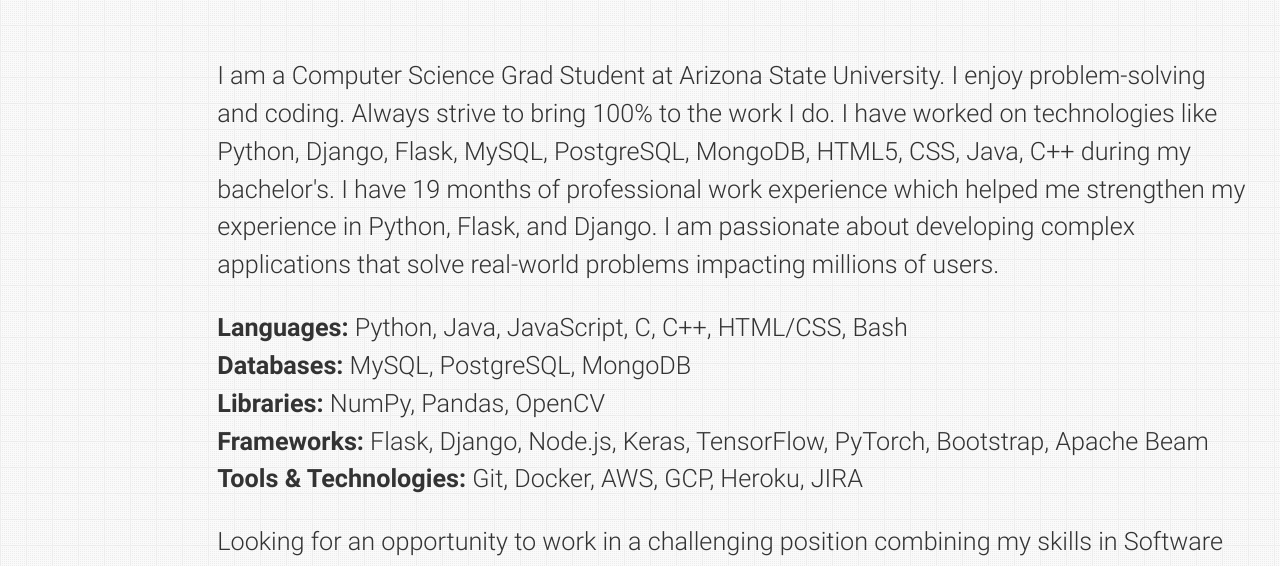
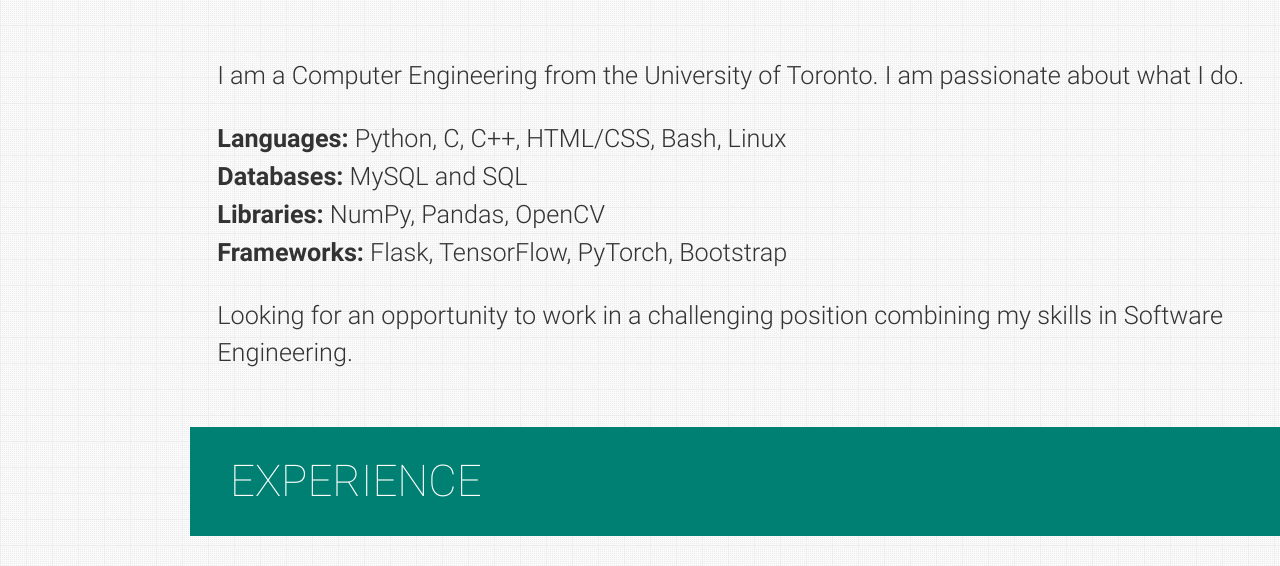
Before and after one commit to CesarAugusto00/CesarAugusto00.github.io, a plain HTML site: page index.html in a window 1280 px wide. Shown: the part 911-1477 px from the top of the page. Drawn offline with nearby package versions, Linux system fonts and the light colour scheme.

Commit message:
Checking changes

```diff
--- a/index.html
+++ b/index.html
@@ -85,7 +85,8 @@
       <li class="logo">
         <a id="logo-container" aria-label="Navigate to the beginning of the page" href="#intro"
           class="brand-logo grey-blue-text">
-          <img src="/assets/img/passport-new2.jpg" class="circle img-responsive profile-pic" alt="avatar">
+          <img src="/assets/img/passport-new2.jpg"  alt="avatar">
+          <!-- I took this from images class="circle img-responsive profile-pic" -->
         </a>
       </li>
 
@@ -260,19 +261,14 @@
           </h2>
         </blockquote> -->
         <p>
-          I am a Computer Science Grad Student at Arizona State University. I enjoy problem-solving and coding. Always strive to bring 100% to the work I do.
-
-          I have worked on technologies like Python, Django, Flask, MySQL, PostgreSQL, MongoDB, HTML5, CSS, Java, C++ during my bachelor's. I have 19 months of professional work experience which helped me strengthen my experience in Python, Flask, and Django.
-
-          I am passionate about developing complex applications that solve real-world problems impacting millions of users.
+          I am a Computer Engineering from the University of Toronto. I am passionate about what I do.
         </p>
         <p>
           <ul>
-            <li><b>Languages:</b> Python, Java, JavaScript, C, C++, HTML/CSS, Bash</li>
-            <li><b>Databases:</b> MySQL, PostgreSQL, MongoDB</li>
+            <li><b>Languages:</b> Python, C, C++, HTML/CSS, Bash, Linux </li>
+            <li><b>Databases:</b> MySQL and SQL</li>
             <li><b>Libraries:</b> NumPy, Pandas, OpenCV</li>
-            <li><b>Frameworks:</b> Flask, Django, Node.js, Keras, TensorFlow, PyTorch, Bootstrap, Apache Beam</li>
-            <li><b>Tools & Technologies:</b> Git, Docker, AWS, GCP, Heroku, JIRA</li>
+            <li><b>Frameworks:</b> Flask, TensorFlow, PyTorch, Bootstrap</li>
           </ul>
 
         </p>
@@ -282,7 +278,7 @@
           Detail-oriented Software Developer with professional experience in Backend Development, Machine Learning, Computer Vision. I am adept in Python, Django, Flask, SQL, Machine Learning, Computer Vision.
         </p> -->
         <p>
-          Looking for an opportunity to work in a challenging position combining my skills in Software Engineering, which provides professional development, interesting experiences and personal growth.
+          Looking for an opportunity to work in a challenging position combining my skills in Software Engineering.
         </p>
         <!-- <p>
           Another Paragraph
```
